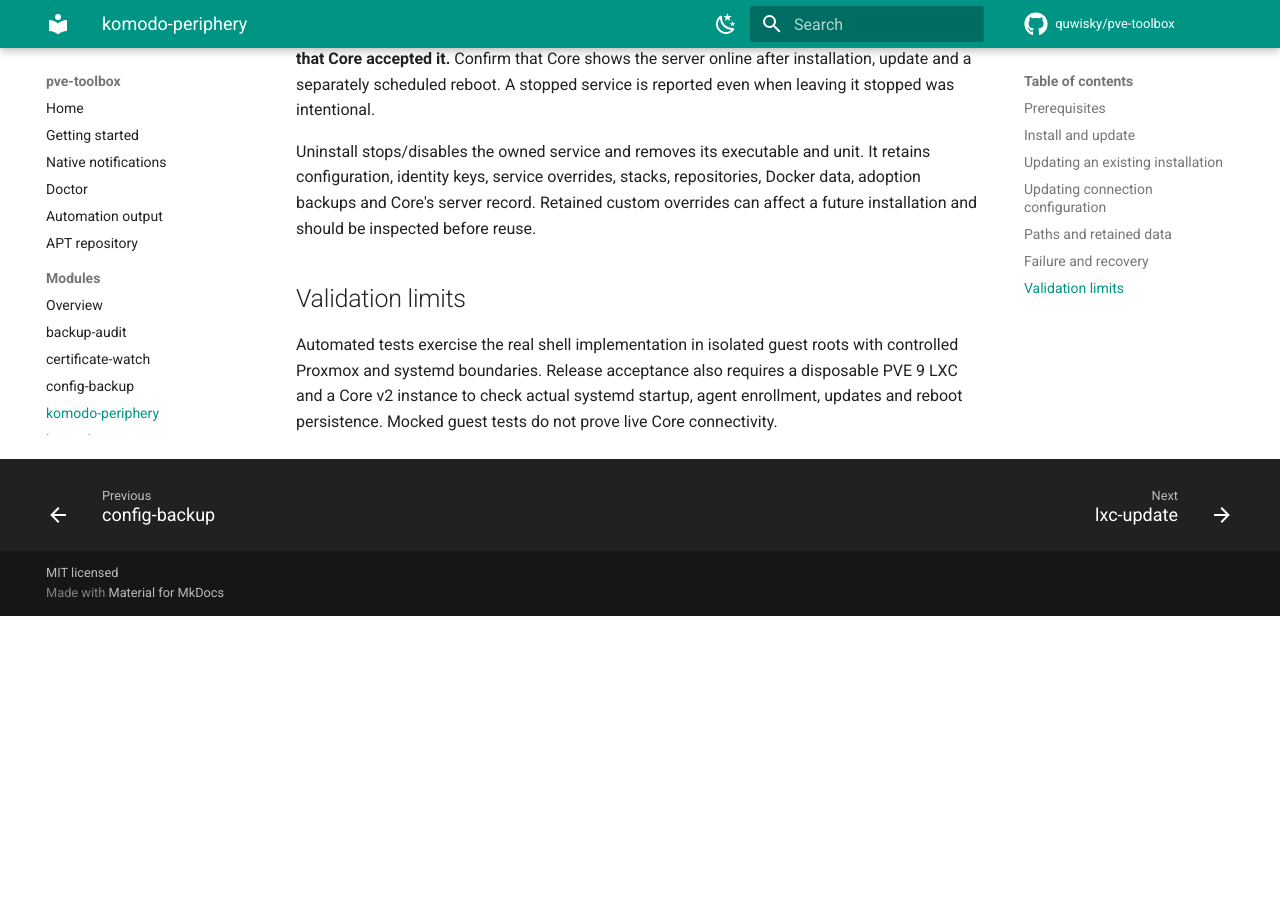
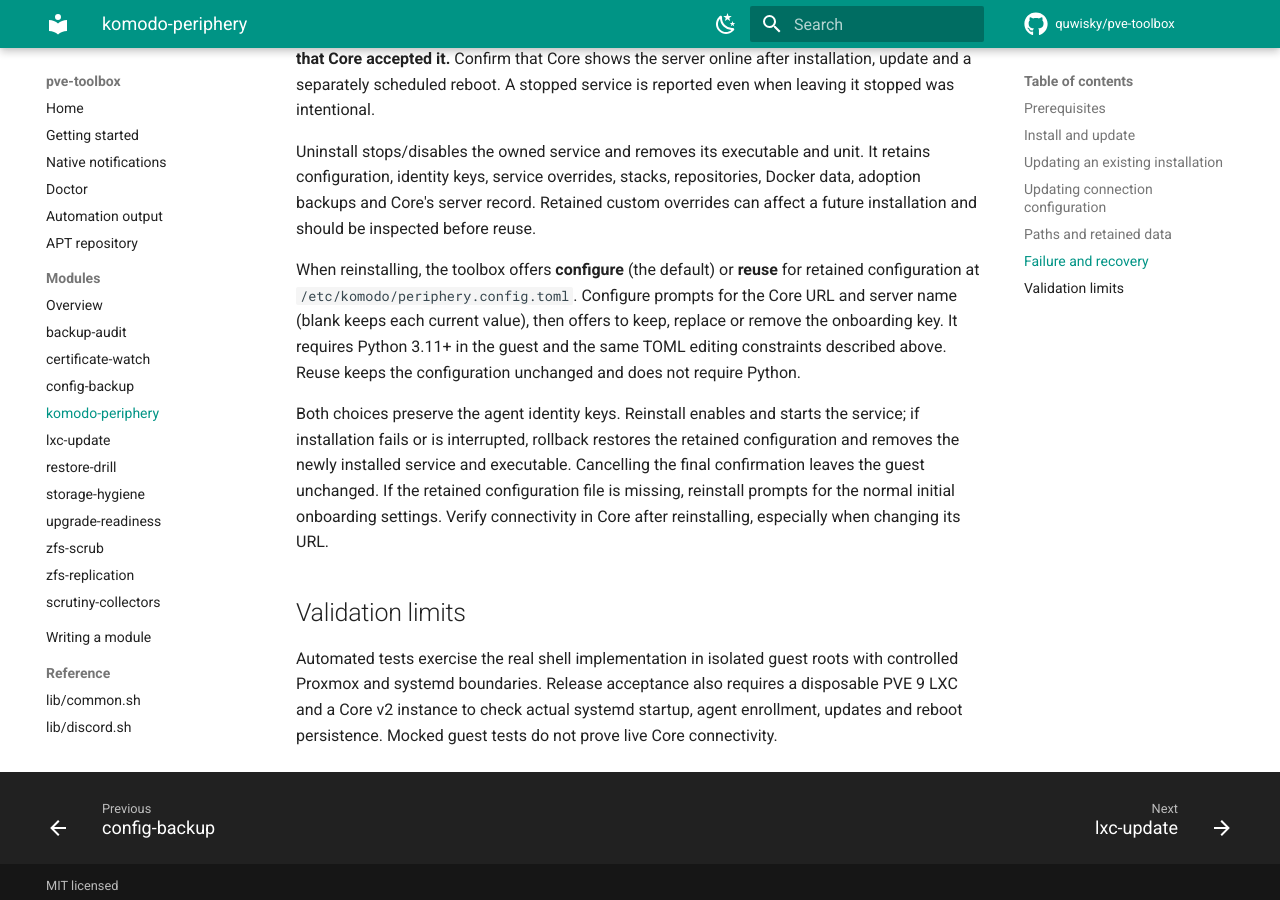
Before and after one commit to quwisky/pve-toolbox, an MkDocs documentation site: the page built from docs/modules/komodo-periphery.md, in a window 1280 px wide and 900 px high, scrolled down 4313 px. Built offline with MkDocs 1.6.1 and Material for MkDocs 9.7.7, drawn with Linux system fonts in a browser that asks for light colours; comment, search, counter and statistics services are not loaded; before the commit the page ends 4929 px from its top, so only the background shows below that.

Commit message:
fix(komodo-periphery): prompt for configuration during reinstall (#78)

```diff
--- a/docs/modules/komodo-periphery.md
+++ b/docs/modules/komodo-periphery.md
@@ -187,6 +187,20 @@ It retains configuration, identity keys, service overrides, stacks, repositories
 Docker data, adoption backups and Core's server record. Retained custom overrides
 can affect a future installation and should be inspected before reuse.
 
+When reinstalling, the toolbox offers **configure** (the default) or **reuse**
+for retained configuration at `/etc/komodo/periphery.config.toml`. Configure
+prompts for the Core URL and server name (blank keeps each current value), then
+offers to keep, replace or remove the onboarding key. It requires Python 3.11+
+in the guest and the same TOML editing constraints described above. Reuse keeps
+the configuration unchanged and does not require Python.
+
+Both choices preserve the agent identity keys. Reinstall enables and starts the
+service; if installation fails or is interrupted, rollback restores the retained
+configuration and removes the newly installed service and executable. Cancelling
+the final confirmation leaves the guest unchanged. If the retained configuration
+file is missing, reinstall prompts for the normal initial onboarding settings.
+Verify connectivity in Core after reinstalling, especially when changing its URL.
+
 ## Validation limits
 
 Automated tests exercise the real shell implementation in isolated guest roots
```
Also changed, not shown: 5 other files.
